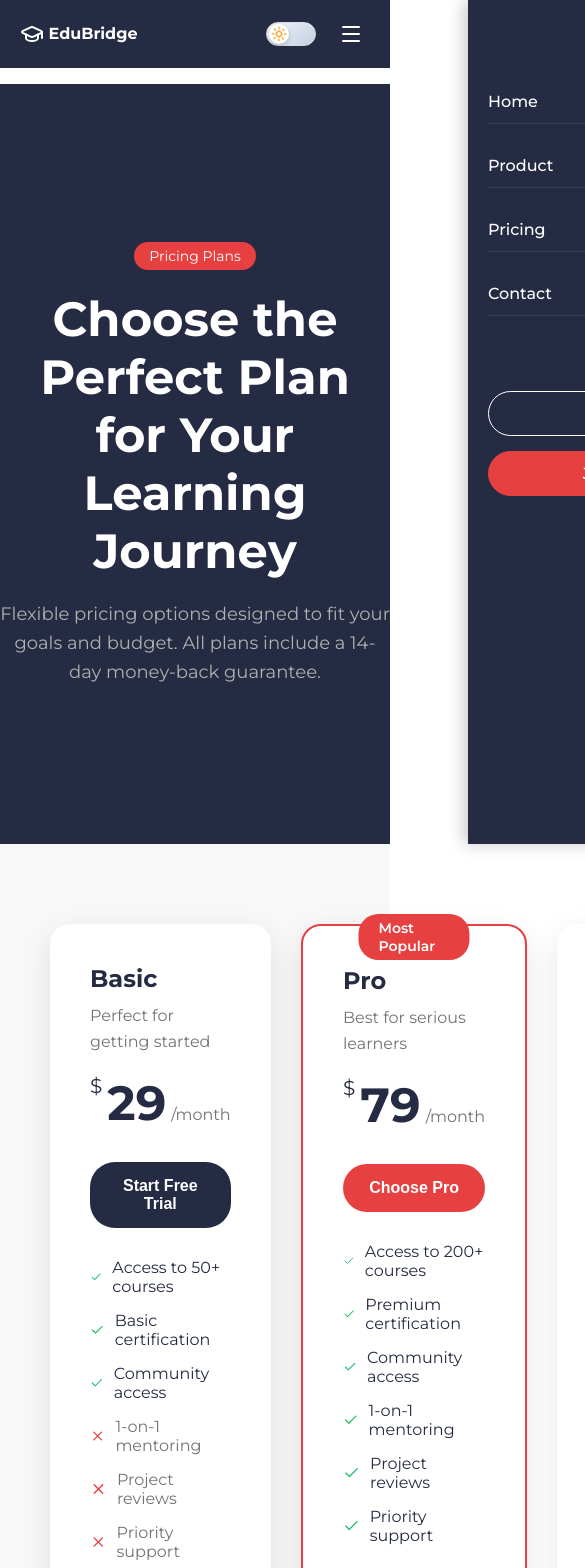
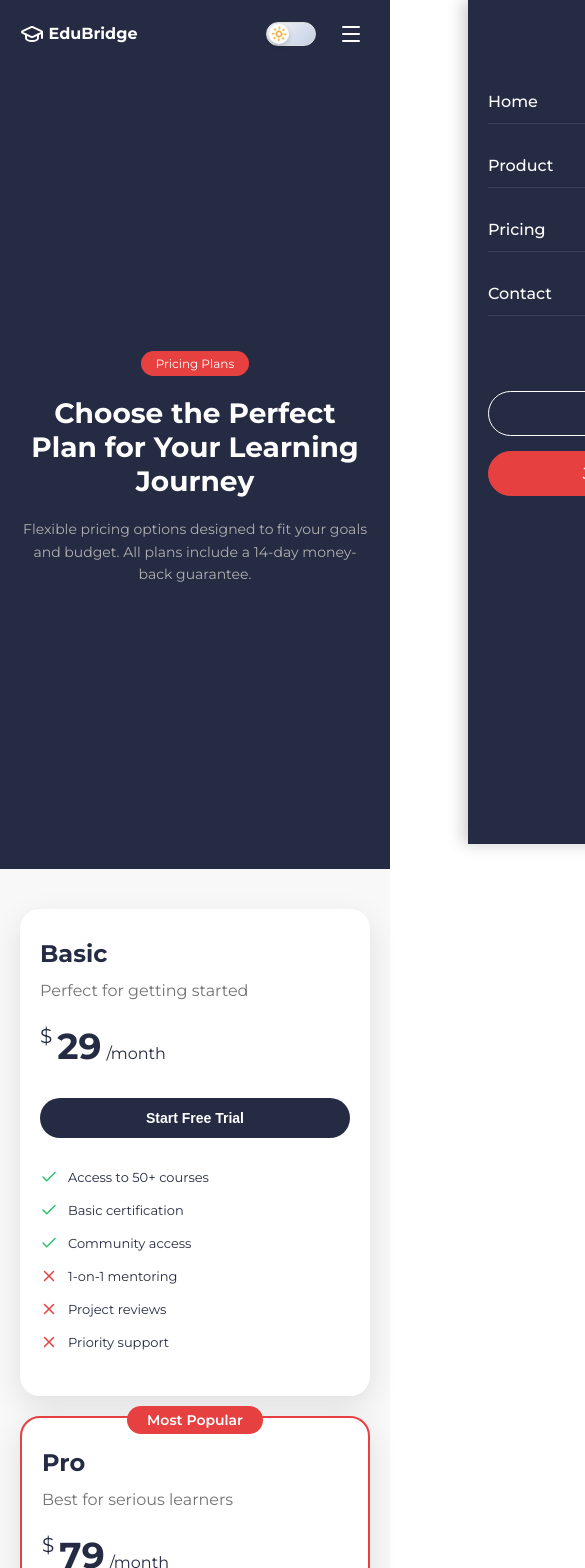
Before and after one commit to RTHILAA/EDUBRIDGE, a React (Create React App) app: page /pricing in a window 390 px wide. Shown: the top 1568 px of the page, 585 px wide, since content can reach past the window. Built offline with nearby package versions, Linux system fonts and the light colour scheme.

Commit message:
feat: update Pricing page

```diff
--- a/src/pages/Pricing/Pricing.css
+++ b/src/pages/Pricing/Pricing.css
@@ -55,21 +55,13 @@
   padding: 40px;
   border-radius: 20px;
   position: relative;
-  transition: 0.3s ease-in-out;
+  transition: all 0.3s ease-in-out;
   box-shadow: 0 10px 30px rgba(0, 0, 0, 0.1);
 }
 
 .pricing-card.popular {
   transform: scale(1.05);
   border: 2px solid var(--red);
-}
-
-.pricing-card:hover {
-  transform: translateY(-10px);
-}
-
-.pricing-card.popular:hover {
-  transform: scale(1.05) translateY(-10px);
 }
 
 .popular-badge {
@@ -83,12 +75,14 @@
   border-radius: 20px;
   font-size: 14px;
   font-weight: 600;
+  transition: all 0.3s ease-in-out;
 }
 
 .pricing-card h3 {
   color: var(--dark-blue);
   font-size: 24px;
   margin-bottom: 10px;
+  transition: color 0.3s ease-in-out;
 }
 
 .plan-description {
@@ -104,6 +98,7 @@
   font-size: 20px;
   color: var(--dark-blue);
   vertical-align: top;
+  transition: color 0.3s ease-in-out;
 }
 
 .amount {
@@ -111,11 +106,13 @@
   font-weight: 700;
   color: var(--dark-blue);
   margin: 0 5px;
+  transition: color 0.3s ease-in-out;
 }
 
 .period {
-  color: var(--light-gray);
+  color: var(--dark-blue);
   font-size: 16px;
+  transition: color 0.3s ease-in-out;
 }
 
 .plan-btn {
@@ -129,19 +126,13 @@
   font-size: 16px;
   cursor: pointer;
   margin-bottom: 30px;
-  transition: 0.3s ease-in-out;
+  transition: all 0.3s ease-in-out;
+  position: relative;
+  overflow: hidden;
 }
 
 .plan-btn.popular-btn {
   background-color: var(--red);
-}
-
-.plan-btn:hover {
-  background-color: var(--dark-blue);
-}
-
-.plan-btn.popular-btn:hover {
-  background-color: #c13b3b;
 }
 
 .features-list {
@@ -154,10 +145,11 @@
   gap: 10px;
   margin-bottom: 15px;
   color: var(--dark-blue);
+  transition: transform 0.2s ease-in-out;
 }
 
-.features-list .not-included {
-  color: var(--light-gray);
+.features-list svg {
+  transition: transform 0.2s ease-in-out;
 }
 
 .faq-section {
@@ -184,20 +176,254 @@
   padding: 30px;
   background-color: #f8f8f8;
   border-radius: 10px;
-  transition: 0.3s ease-in-out;
+  transition: all 0.3s ease-in-out;
 }
 
-.faq-item:hover {
-  transform: translateX(10px);
-  box-shadow: 0 5px 20px rgba(0, 0, 0, 0.1);
+
+/* Pricing Card Hover */
+.pricing-card:hover {
+  transform: translateY(-15px);
+  box-shadow: 0 30px 40px rgba(0, 0, 0, 0.15);
 }
 
-.faq-item h3 {
-  color: var(--dark-blue);
-  margin-bottom: 15px;
+.pricing-card.popular:hover {
+  transform: scale(1.05) translateY(-15px);
+  box-shadow: 0 30px 40px rgba(193, 59, 59, 0.2);
 }
 
-.faq-item p {
-  color: var(--light-gray);
-  line-height: 1.6;
+.pricing-card:hover h3 {
+  color: var(--red);
 }
+
+.pricing-card.popular:hover h3 {
+  color: var(--red);
+}
+
+.pricing-card:hover .amount {
+  color: var(--red);
+}
+
+.pricing-card.popular:hover .amount {
+  color: var(--red);
+}
+
+.pricing-card:hover .currency {
+  color: var(--red);
+}
+
+.pricing-card.popular:hover .currency {
+  color: var(--red);
+}
+
+.pricing-card:hover .period {
+  color: var(--red);
+}
+
+.popular-badge:hover {
+  background-color: #c13b3b;
+  transform: translateX(-50%) scale(1.05);
+  box-shadow: 0 5px 15px rgba(193, 59, 59, 0.3);
+}
+
+/* Button Hover Effects */
+.plan-btn::after {
+  content: '';
+  position: absolute;
+  top: 50%;
+  left: 50%;
+  width: 0;
+  height: 0;
+  border-radius: 50%;
+  background: rgba(255, 255, 255, 0.2);
+  transform: translate(-50%, -50%);
+  transition: width 0.6s, height 0.6s;
+}
+
+.plan-btn:hover::after {
+  width: 300px;
+  height: 300px;
+}
+
+.plan-btn:hover {
+  transform: translateY(-2px);
+  box-shadow: 0 5px 20px rgba(0, 0, 0, 0.3);
+}
+
+.plan-btn.popular-btn:hover {
+  background-color: #c13b3b;
+  box-shadow: 0 5px 20px rgba(193, 59, 59, 0.4);
+}
+
+.plan-btn:active {
+  transform: translateY(0);
+}
+
+/* Feature List Hover */
+.features-list li:hover {
+  transform: translateX(5px);
+}
+
+.features-list li:hover svg {
+  transform: scale(1.2);
+}
+
+/* FAQ Item Hover */
+.faq-item:hover {
+  transform: translateX(15px);
+  box-shadow: 0 10px 30px rgba(0, 0, 0, 0.15);
+}
+
+.faq-item:hover h3 {
+  color: var(--red);
+}
+
+/* Tablet Styles (481px - 949px) */
+@media screen and (min-width: 481px) and (max-width: 949px) {
+  .pricing-page {
+    padding-top: 8vh;
+  }
+
+  .pricing-hero {
+    height: 95vh;
+  }
+
+  .pricing-hero-content h1 {
+    font-size: 36px;
+  }
+
+  .pricing-container {
+    padding: 50px 30px;
+  }
+
+  .pricing-grid {
+    grid-template-columns: repeat(2, 1fr);
+    gap: 20px;
+  }
+
+  .pricing-card.popular {
+    transform: scale(1.02);
+  }
+
+  .pricing-card.popular:hover {
+    transform: scale(1.02) translateY(-10px);
+  }
+
+  .faq-section {
+    padding: 50px 30px;
+  }
+
+  .faq-section h2 {
+    font-size: 28px;
+  }
+
+  .faq-grid {
+    grid-template-columns: 1fr;
+    gap: 20px;
+  }
+
+  /* Tablet hover adjustments */
+  .pricing-card:hover {
+    transform: translateY(-10px);
+  }
+
+  .faq-item:hover {
+    transform: translateX(10px);
+  }
+}
+
+/* Mobile Styles (max-width: 480px) */
+@media screen and (max-width: 480px) {
+  .pricing-page {
+    padding-top: 8vh;
+  }
+
+  .pricing-hero {
+    height: 95vh;
+    padding: 0 20px;
+  }
+
+  .pricing-hero-content .badge {
+    font-size: 12px;
+  }
+
+  .pricing-hero-content h1 {
+    font-size: 28px;
+  }
+
+  .pricing-hero-content p {
+    font-size: 14px;
+  }
+
+  .pricing-container {
+    padding: 40px 20px;
+  }
+
+  .pricing-grid {
+    grid-template-columns: 1fr;
+    gap: 20px;
+  }
+
+  .pricing-card {
+    padding: 30px 20px;
+  }
+
+  .pricing-card.popular {
+    transform: scale(1);
+  }
+
+  .pricing-card.popular:hover {
+    transform: translateY(-5px);
+  }
+
+  .amount {
+    font-size: 36px;
+  }
+
+  .plan-btn {
+    padding: 12px;
+    font-size: 14px;
+  }
+
+  .features-list li {
+    font-size: 13px;
+  }
+
+  .faq-section {
+    padding: 40px 20px;
+  }
+
+  .faq-section h2 {
+    font-size: 24px;
+    margin-bottom: 30px;
+  }
+
+  .faq-grid {
+    grid-template-columns: 1fr;
+    gap: 15px;
+  }
+
+  .faq-item {
+    padding: 20px;
+  }
+
+  .faq-item h3 {
+    font-size: 16px;
+  }
+
+  .faq-item p {
+    font-size: 13px;
+  }
+
+  .pricing-card:hover {
+    transform: translateY(-5px);
+  }
+
+  .faq-item:hover {
+    transform: translateX(5px);
+  }
+
+  .plan-btn:hover::after {
+    width: 200px;
+    height: 200px;
+  }
+}
```
Also changed, not shown: src/pages/Pricing/Pricing.js (+4 -4 lines).
